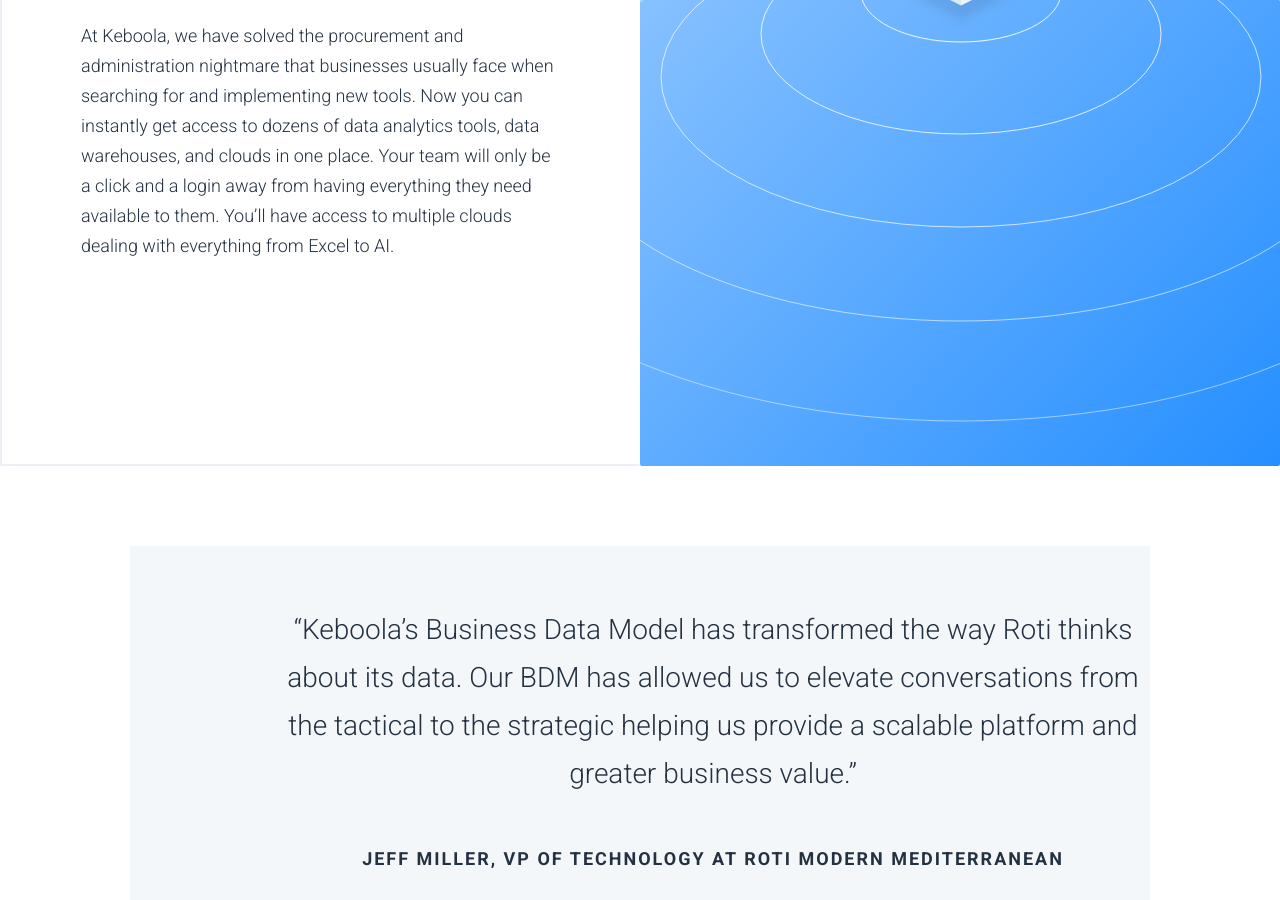
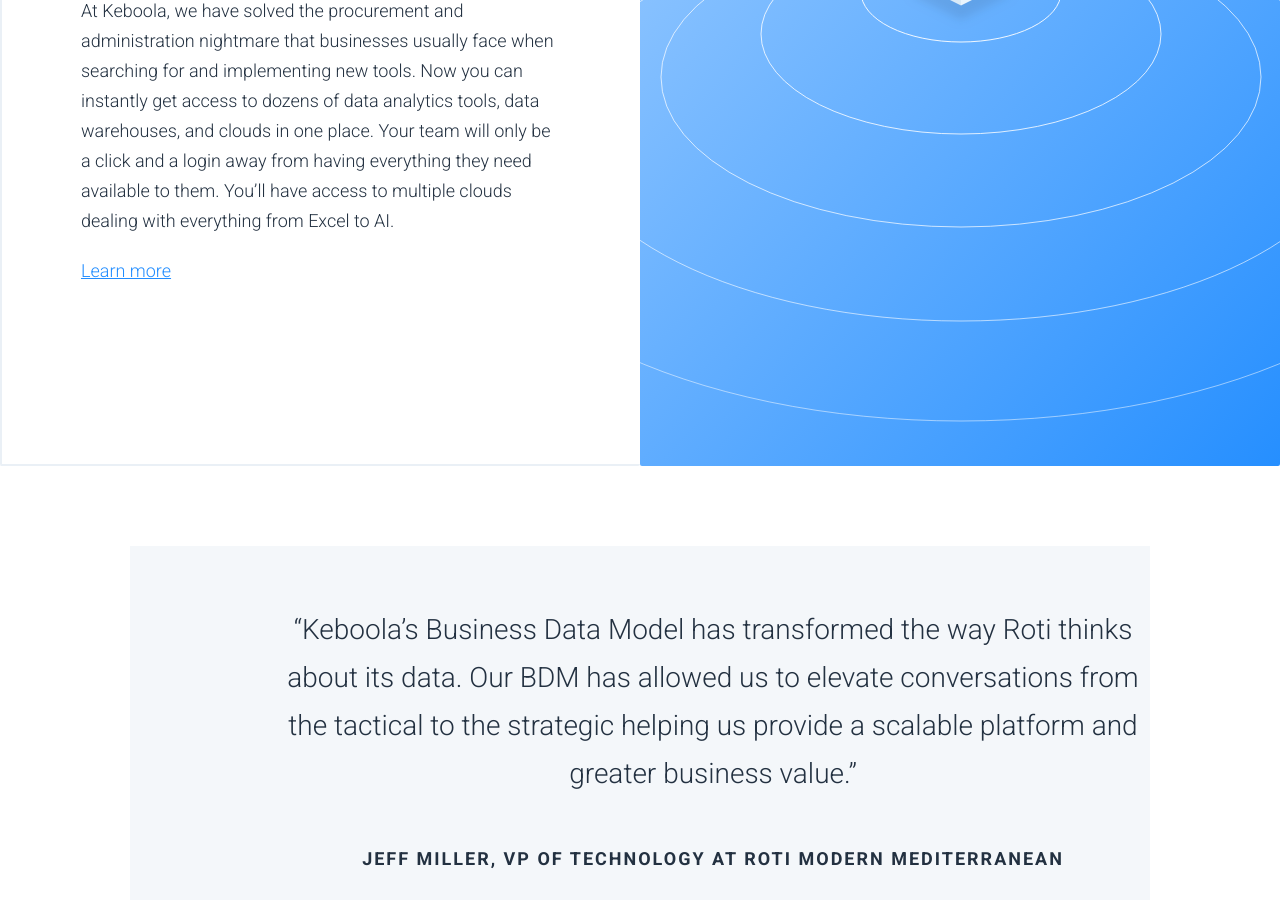
Before and after one commit to keboola/website, a Jekyll site: the page built from index.md, in a window 1280 px wide and 900 px high, scrolled down 2727 px. Built offline with Jekyll 4.4.1, drawn with Linux system fonts in a browser that asks for light colours; nearby versions of some CDN libraries.

Commit message:
mani goals

```diff
--- a/_includes/block-hp-main-goals.html
+++ b/_includes/block-hp-main-goals.html
@@ -4,6 +4,7 @@
 			<div class="iten-desc"><div class="iten-desc-content">
 				<h1 class="h1-middle">{{ list.title }}</h1>
 				{{ list.desc }}
+				<p><a href="{{ list.link }}">Learn more</a></p>
 			</div></div>
 			<div class="item-img"><i style="background-image:url({{ list.background }});"></i></div>
 		</li>
```
